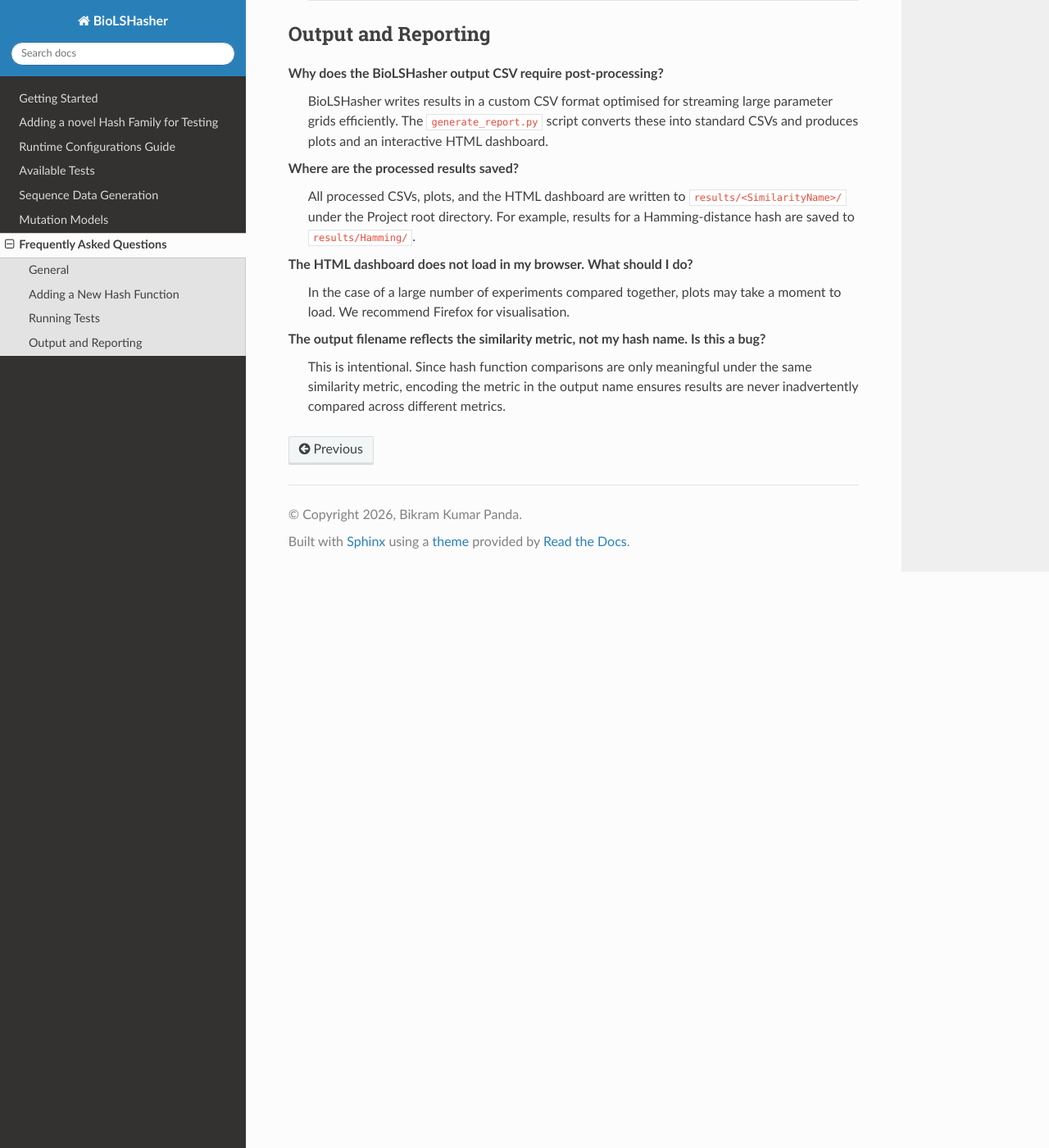
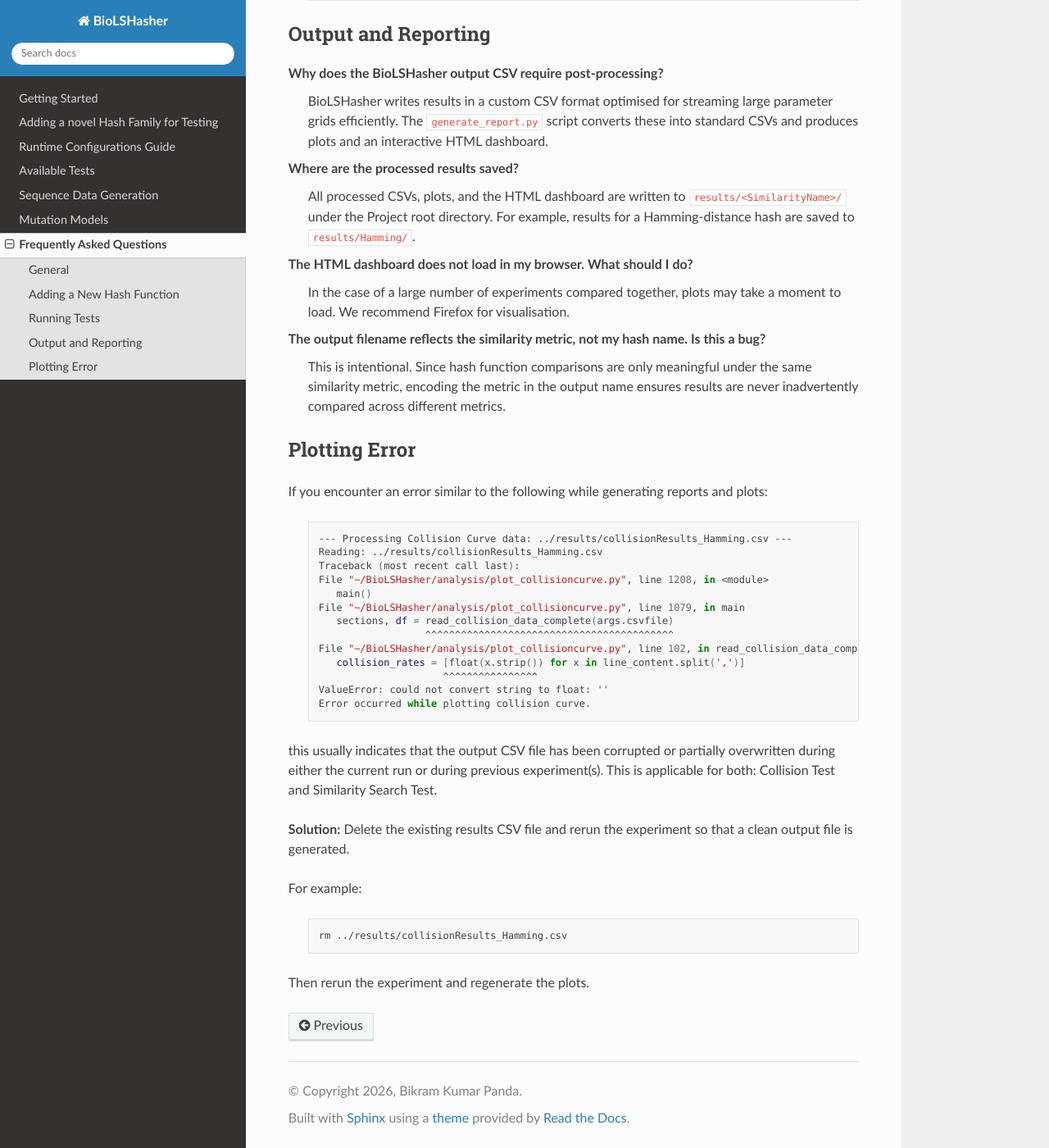
Before and after one commit to bpanda-dev/BioLSHasher-guide, a Sphinx documentation site: the page built from docs/source/content/helpFAQ.rst, in a window 1280 px wide and 1400 px high, scrolled down 1235 px. Shown: the whole window at 82% size. Built offline with Sphinx 7.4.7 and the Read the Docs theme 3.1.0, drawn with Linux system fonts in a browser that asks for light colours.

Commit message:
docu layout

```diff
--- a/docs/source/content/helpFAQ.rst
+++ b/docs/source/content/helpFAQ.rst
@@ -50,3 +50,37 @@ Output and Reporting
 
 **The output filename reflects the similarity metric, not my hash name. Is this a bug?**
    This is intentional. Since hash function comparisons are only meaningful under the same similarity metric, encoding the metric in the output name ensures results are never inadvertently compared across different metrics.
+
+Plotting Error
+--------------
+
+If you encounter an error similar to the following while generating reports and plots:
+
+   .. code-block:: bash
+
+      --- Processing Collision Curve data: ../results/collisionResults_Hamming.csv ---
+      Reading: ../results/collisionResults_Hamming.csv
+      Traceback (most recent call last):
+      File "~/BioLSHasher/analysis/plot_collisioncurve.py", line 1208, in <module>
+         main()
+      File "~/BioLSHasher/analysis/plot_collisioncurve.py", line 1079, in main
+         sections, df = read_collision_data_complete(args.csvfile)
+                        ^^^^^^^^^^^^^^^^^^^^^^^^^^^^^^^^^^^^^^^^^^
+      File "~/BioLSHasher/analysis/plot_collisioncurve.py", line 102, in read_collision_data_complete
+         collision_rates = [float(x.strip()) for x in line_content.split(',')]
+                           ^^^^^^^^^^^^^^^^
+      ValueError: could not convert string to float: ''
+      Error occurred while plotting collision curve.
+
+
+this usually indicates that the output CSV file has been corrupted or partially overwritten during either the current run or during previous experiment(s). This is applicable for both: Collision Test and Similarity Search Test.
+
+**Solution:** Delete the existing results CSV file and rerun the experiment so that a clean output file is generated.
+
+For example:
+
+   .. code-block:: bash
+
+      rm ../results/collisionResults_Hamming.csv
+
+Then rerun the experiment and regenerate the plots.
--- a/docs/source/content/tests.rst
+++ b/docs/source/content/tests.rst
@@ -8,8 +8,9 @@ BioLSHasher currently supports two tests for evaluating candidate LSH functions
 1. Collision Curve Analysis
 ---------------------------
 
-data 123
+Collision curve analysis characterizes the relationship between pairwise sequence similarity and the empirical probability of hash collision. A good LSH family should exhibit a monotonocally increasing collision probability as similarity increases.
 
+wherein highly similar sequences should frequently collide, while dissimilar sequences should rarely collide. This section reports empirical collision rates stratified across similarity bins, together with their variance across independent trials, for each hash family under evaluation. These curves serve as the primary diagnostic for whether a given LSH scheme preserves the locality property under the mutation models and distance metrics used while running the benchmark.
 
 2. Threshold Based Similarity Search Performance Evaluation
 -----------------------------------------------------------
```
Also changed, not shown: docs/source/index.rst (+12 -0 lines), docs/source/media/DocumentationLayout.png (added).
